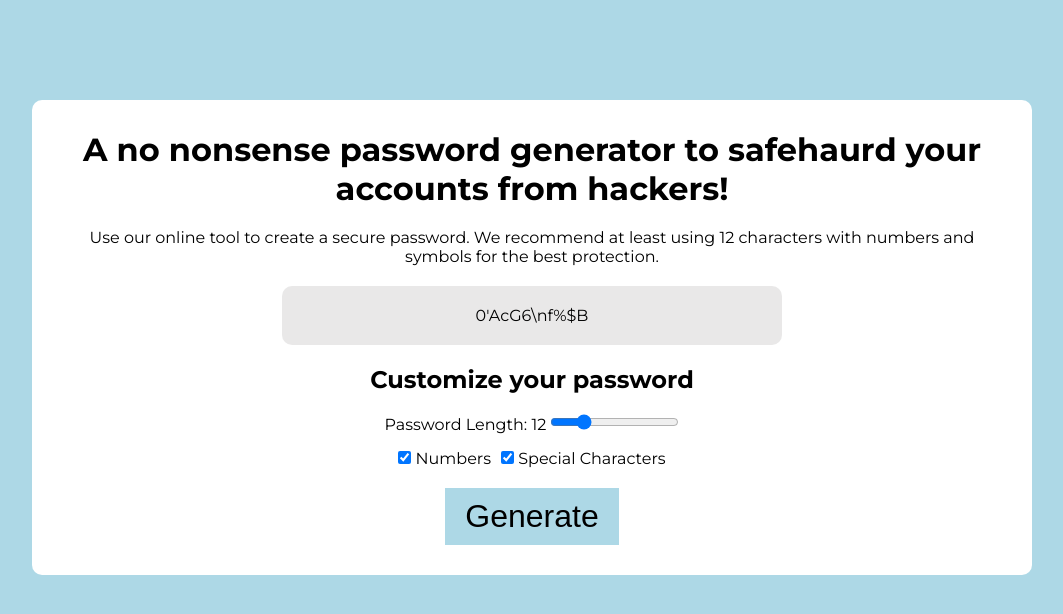
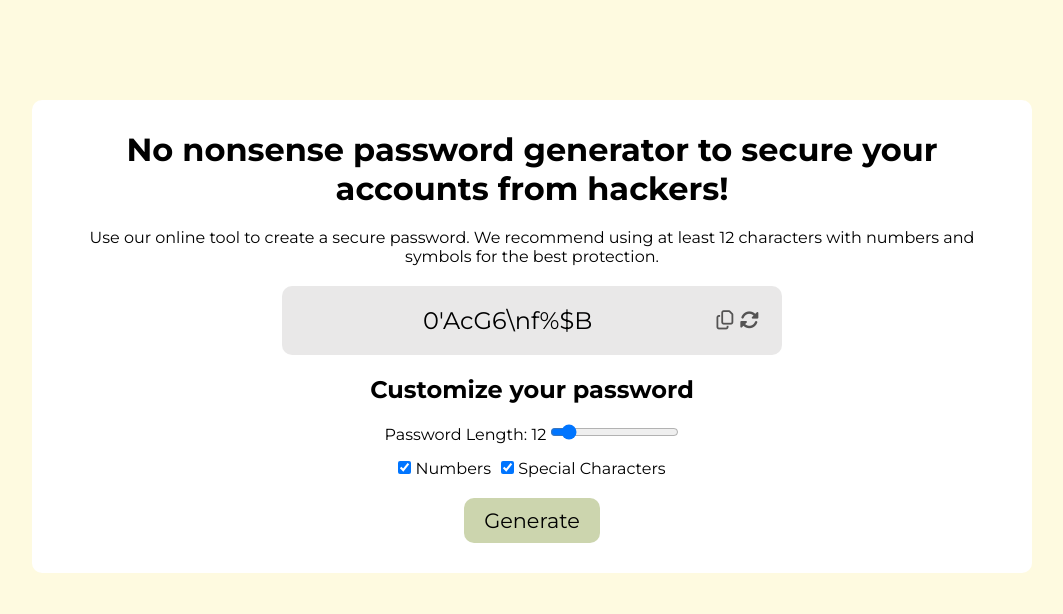
Before and after one commit to RinkiyaKeDad/password-generator, a Flask app: page / in a window 1280 px wide. Shown: the top 614 px of the page, without its empty margins (108-1171 px from the left). Run offline with Flask 3, Linux system fonts and the light colour scheme; some libraries are stand-ins or nearby versions.

Commit message:
ready to be shipped
Signed-off-by: Arsh Sharma <arshsharma461@gmail.com>

```diff
--- a/static/script.js
+++ b/static/script.js
@@ -39,3 +39,14 @@ document.addEventListener("DOMContentLoaded", function(event){
         console.log("Error generating password:", error);
     })
 });
+
+document.getElementById('copyButton').addEventListener('click', function (){
+    password = document.getElementById('passwordResult')
+    navigator.clipboard.writeText(password.innerText);
+})
+
+document.getElementById('regenButton').addEventListener('click', function(){
+    getPassword().catch(error => {
+        console.log("Error generating password:", error);
+    })
+})
--- a/static/style.css
+++ b/static/style.css
@@ -6,7 +6,7 @@
 
 body {
     font-family: "Montserrat", sans-serif;
-    background-color: lightblue;
+    background-color: rgb(254, 250, 224);
 }
 
 .container {
@@ -26,11 +26,30 @@ h1 {
     margin-bottom: 20px;
 }
 
-.result-container p {
+.result-container {
     background-color: rgb(211, 209, 209, 0.5);
     padding: 20px;
     min-width: 500px;
     border-radius: 10px;
+    display: flex;
+    align-items: center;
+    justify-content: center;
+}
+
+.result-container p {
+  flex-grow: 1;
+  font-size: 1.5rem;
+}
+
+.result-container i {
+    color: rgb(84, 83, 83);
+    font-size: 1.2rem;
+    padding: .2rem;
+}
+
+.result-container i:hover {
+    color: gray;
+    cursor: pointer;
 }
 
 .options-container h2 {
@@ -49,13 +68,16 @@ h1 {
 }
 
 button {
-    font-size: 2rem;
-    background-color: rgb(173, 216, 230);
+    font-family: "Montserrat", sans-serif;
+    font-size: 1.3rem;
+    font-weight: 400;
+    background-color: rgb(204, 213, 174);
     border: none;
     padding: 10px 20px;
     cursor: pointer;
+    border-radius: 10px;
 }
 
 button:hover {
-    background-color:rgb(173, 216, 230,0.5) ;
+    background-color:rgb(204, 213, 174, 0.8) ;
 }
--- a/templates/index.html
+++ b/templates/index.html
@@ -11,6 +11,13 @@
     />
     <link
       rel="stylesheet"
+      href="https://cdnjs.cloudflare.com/ajax/libs/font-awesome/6.6.0/css/all.min.css"
+      integrity="sha512-Kc323vGBEqzTmouAECnVceyQqyqdsSiqLQISBL29aUW4U/M7pSPA/gEUZQqv1cwx4OnYxTxve5UMg5GT6L4JJg=="
+      crossorigin="anonymous"
+      referrerpolicy="no-referrer"
+    />
+    <link
+      rel="stylesheet"
       href="{{ url_for('static', filename='style.css') }}"
     />
     <!-- <link rel="stylesheet" href="../static/style.css" /> -->
@@ -21,17 +28,18 @@
     <div class="container">
       <header>
         <h1>
-          A no nonsense password generator to safehaurd your accounts from
-          hackers!
+          No nonsense password generator to secure your accounts from hackers!
         </h1>
         <p>
-          Use our online tool to create a secure password. We recommend at least
-          using 12 characters with numbers and symbols for the best protection.
+          Use our online tool to create a secure password. We recommend using at
+          least 12 characters with numbers and symbols for the best protection.
         </p>
       </header>
 
       <div class="result-container">
         <p id="passwordResult">generated password</p>
+        <i class="fa-regular fa-copy" id="copyButton"></i>
+        <i class="fa-solid fa-rotate" id="regenButton"></i>
       </div>
 
       <div class="options-container">
@@ -43,7 +51,7 @@
             <span id="passlenval">12</span>
             <input
               type="range"
-              min="1"
+              min="8"
               max="50"
               value="12"
               class="slider"
```
